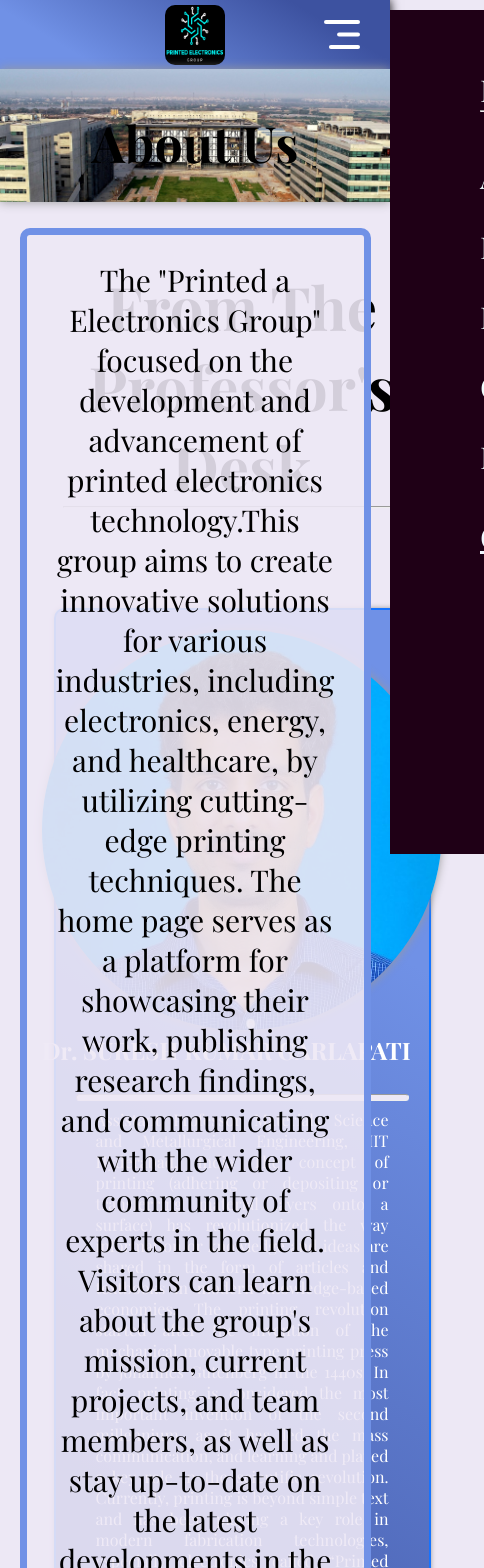
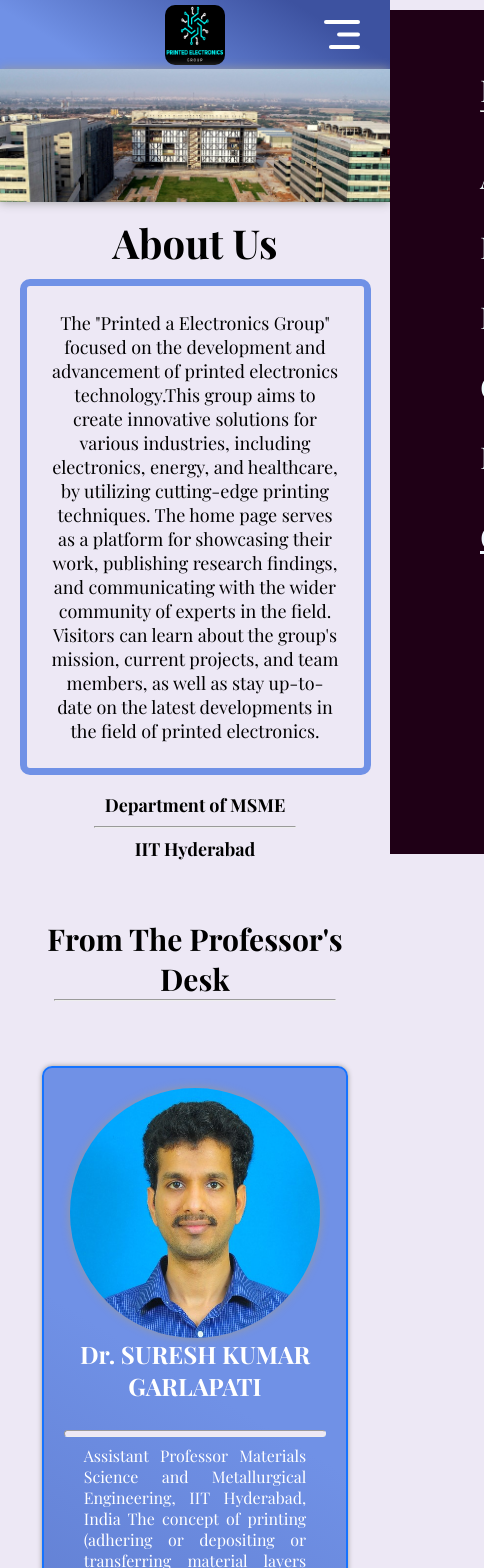
Before and after one commit to Aadarsh032/Printed-Electronics, a React (Vite) app in the folder Printed-Electronics/: page /About in a window 390 px wide. Shown: the top 1568 px of the page, 484 px wide, since content can reach past the window. Built offline with nearby package versions, Linux system fonts and the light colour scheme; a web font is replaced by a local one.

Commit message:
About Us/Our Team  Responsive completed

```diff
--- a/Printed-Electronics/src/Components/About/About.css
+++ b/Printed-Electronics/src/Components/About/About.css
@@ -92,7 +92,7 @@
 }
 .aboutus-para{
     border: 7px solid rgba(112,145,230,1);
-    margin-top: 2px;
+    margin-top: -50px;
     border-radius: 10px;
     padding: 25px;
     color: rgb(0, 0, 0);
@@ -110,3 +110,134 @@
     text-align: center;
     font-size:60px;
 }
+
+
+@media (max-width:1536px){
+    .aboutsection-description-box p{
+        font-size: 20px;
+    }
+    .aboutsection-description-box {
+        margin-top: -45px;
+    }
+
+    .professor{
+        font-size: 40px;
+    }
+    .aboutsection-areaofinterest-heading{
+        font-size: 40px;
+    }
+    .aboutus-para{
+        margin-top: 0px;
+    }
+    .aboutus-para2{
+        margin-top: 0px;
+    }
+}
+
+@media (max-width:1316px){
+    .aboutsection-description-box p{
+        font-size: 20px;
+    }
+    .aboutsection-description-box {
+        margin-top: -45px;
+    }
+
+    .professor{
+        font-size: 40px;
+    }
+    .aboutsection-areaofinterest-heading{
+        font-size: 40px;
+    }
+    .aboutus-para{
+        margin-top: -50px;
+    }
+}
+@media (max-width:1150px){
+    .aboutsection-description-box p{
+        font-size: 15px;
+    }
+    .aboutsection-description-box {
+        margin-top: -45px;
+    }
+    .professor{
+        font-size: 40px;
+    }
+    .aboutsection-areaofinterest-heading{
+        font-size: 40px;
+    }
+    .aboutus-para{
+        margin-top: -40px;
+    }
+    .aboutsection-description-box h3{
+        font-size:40px;
+
+    }
+}
+
+@media (max-width:900px){
+    .aboutsection-description-box p{
+        font-size: 12px;
+    }
+    .aboutsection-description-box {
+        margin-top: -30px;
+    }
+    .professor{
+        font-size: 40px;
+    }
+    .aboutsection-areaofinterest-heading{
+        font-size: 40px;
+    }
+    .aboutus-para{
+        margin-top: -30px;
+    }
+    .aboutsection-description-box h3{
+        font-size:30px;
+
+    }
+}
+@media (max-width:760px){
+    .aboutsection-description-box p{
+        font-size: 18px;
+    }
+    .aboutsection-description-box {
+        position: relative;
+        color: black;
+    }
+    .professor{
+        font-size: 30px;
+    }
+    .aboutsection-areaofinterest-heading{
+        font-size: 30px;
+    }
+    .aboutsection-description-box h3{
+        font-size:40px;
+
+    }
+}
+@media (max-width:560px){
+
+    .interests-format{
+
+        display: flex;
+        align-items: center;
+        flex-direction: column;
+        padding: 10px;
+    }
+    .interests-heading{
+        font-size: 25px;
+    }
+    .interests-description{
+        font-size: 15px;
+    }
+    .profile-img{
+        height: 250px;
+        width: 250px;
+    }
+    .professor-content-upperdiv{
+        display: flex;
+        flex-direction: column;
+        align-items: center;
+        text-align: center;
+    }
+
+}
--- a/Printed-Electronics/src/Components/About/About.jsx
+++ b/Printed-Electronics/src/Components/About/About.jsx
@@ -12,11 +12,10 @@ const About = () => {
    <div className='aboutsection-upperdiv'>
       <img className='aboutus-img' src={IIT_H2} alt="" />
       <div className='aboutsection-description-box'>
-
         <h3>About Us</h3>
         <p className='aboutus-para'>The "Printed a Electronics Group" focused on the development and advancement of printed electronics technology.This group aims to create innovative solutions for various industries, including electronics, energy, and healthcare, by utilizing cutting-edge printing techniques. The home page serves as a platform for showcasing their work, publishing research findings, and communicating with the wider community of experts in the field. Visitors can learn about the group's mission, current projects, and team members, as well as stay up-to-date on the latest developments in the field of printed electronics.</p>
-        <p style={{ marginBottom: '0px' }}><b>Department of MSME</b> <hr className='hr-about' /></p>
-        <p style={{ marginTop: '0px' }}><b>IIT Hyderabad</b></p>
+        <p className='aboutus-para2' style={{ marginBottom: '0px' }}><b>Department of MSME</b> <hr className='hr-about' /></p>
+        <p className='aboutus-para3' style={{ marginTop: '0px' }}><b>IIT Hyderabad</b></p>
       </div>
       </div>
 
@@ -46,8 +45,6 @@ const About = () => {
         </div>
         </div>
 
-
-
         <div className='aboutsection-areaofinterest'>
           <h1 className='aboutsection-areaofinterest-heading' >Our Focus Areas and Interests <hr className='heading-underline' /></h1>
           <div className='aboutsection-areaofinterest-box'>
--- a/Printed-Electronics/src/Components/Our Team/OurTeam.css
+++ b/Printed-Electronics/src/Components/Our Team/OurTeam.css
@@ -201,3 +201,21 @@ text-align: center;
     border: 2px solid  #1573ff;
     box-shadow: 0 0 5px #999;
 }
+
+@media (max-width:500px) {
+     .phd-student-content {
+        width: fit-content;
+    }
+    .mtech-student-content{
+        width: fit-content;
+    }
+    .alumini-student-content{
+        width: fit-content;
+        padding: 40px;
+        text-align: center;
+    }
+    .oureteam-main-heading{
+        font-size: 40px;
+    }
+
+}
```
